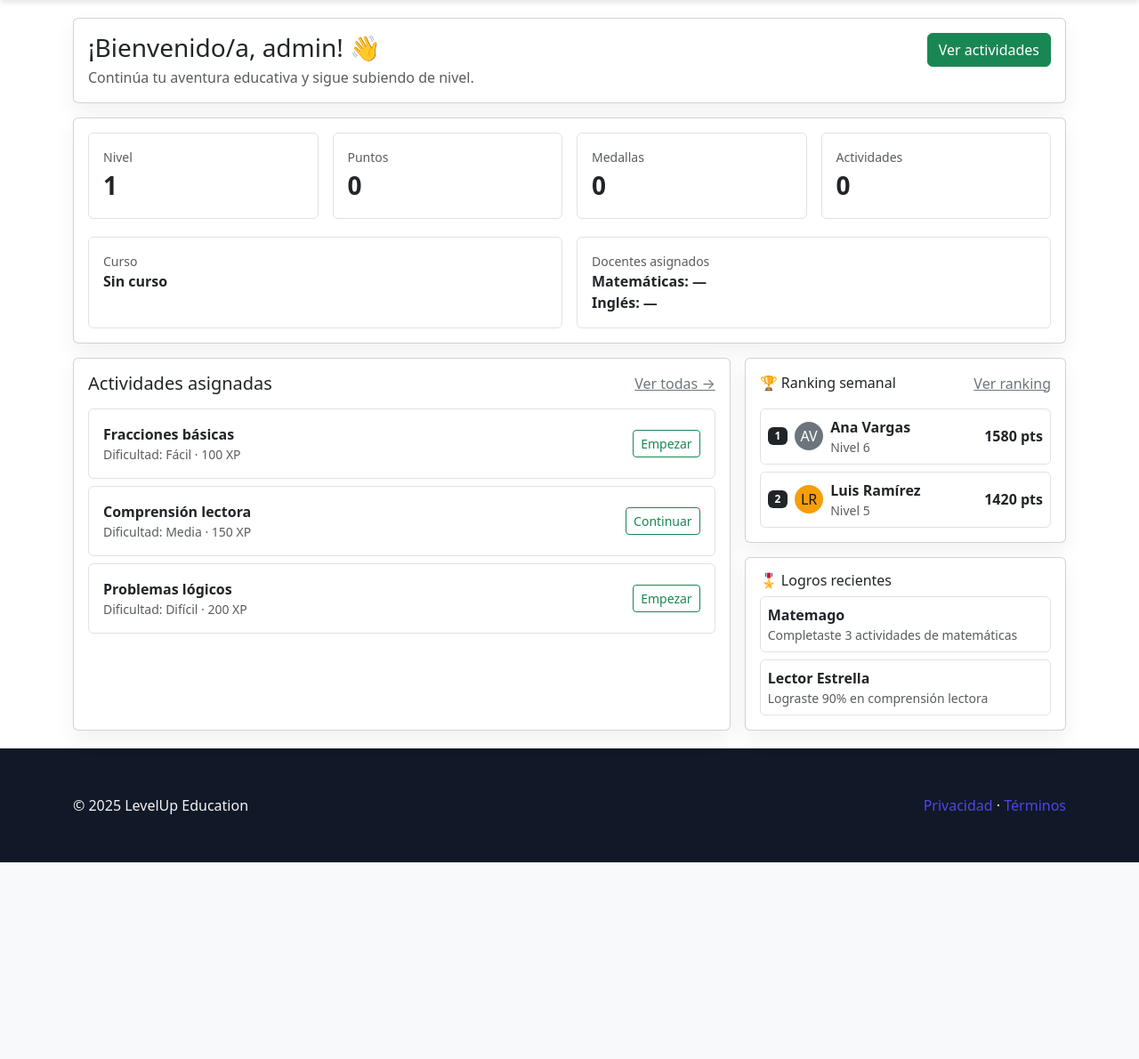
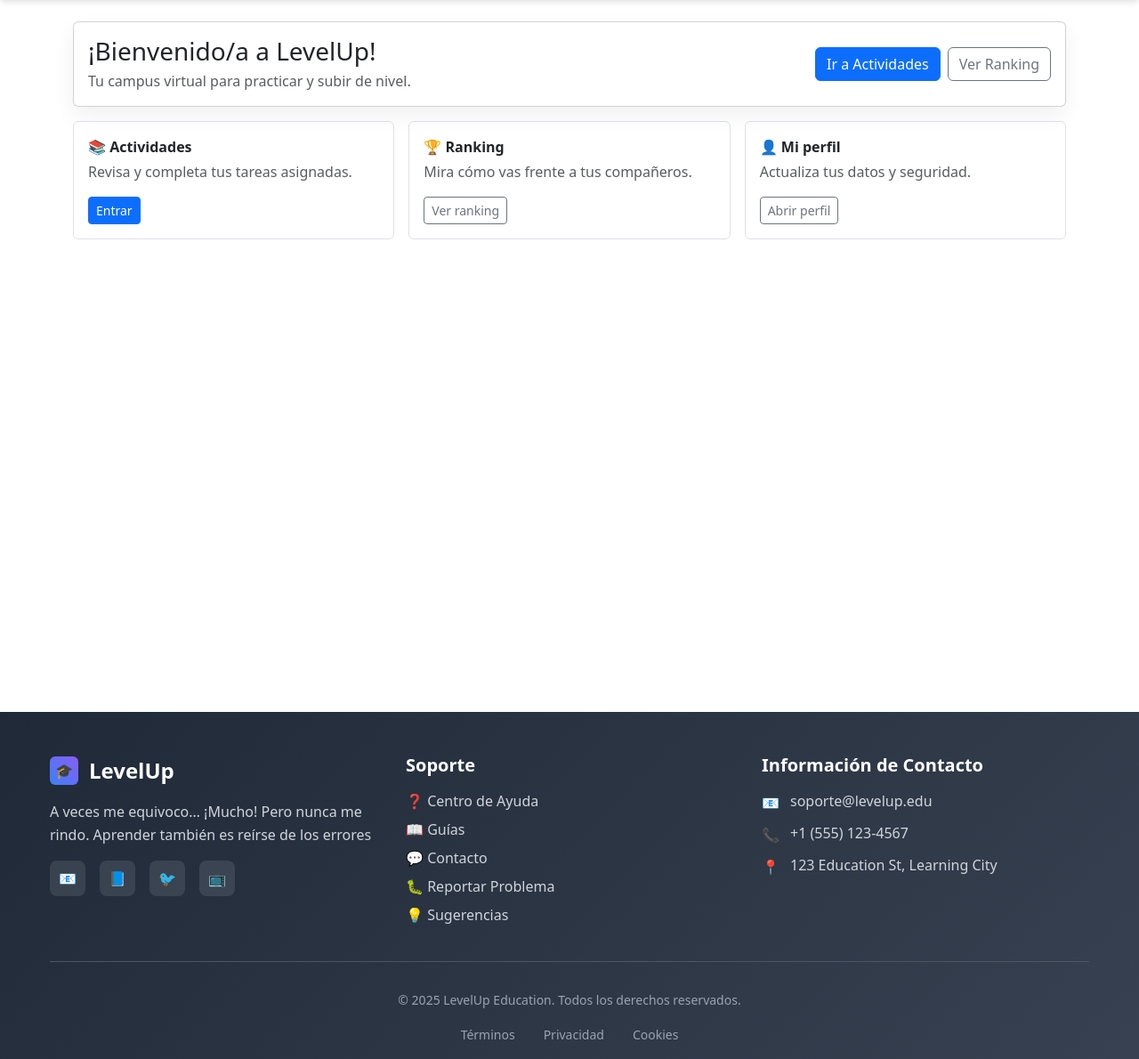
Before and after one commit to aleejandra2/Proyecto_Capstone, a Django app: page / in a window 1280 px wide. Shown: the part 99-1289 px from the top of the page at 89% size. Before the commit the page ends 1068 px from the top, so only its background shows below. Run offline with Django 5.2, Linux system fonts and the light colour scheme; a user stored in the database is signed in.

Commit message:
nueva pagina principal

```diff
--- a/LevelUp/templates/LevelUp/base.html
+++ b/LevelUp/templates/LevelUp/base.html
@@ -1,142 +1,44 @@
 {% load static %}
 <!DOCTYPE html>
 <html lang="es">
-
 <head>
   <meta charset="UTF-8" />
   <meta name="viewport" content="width=device-width, initial-scale=1.0" />
   <title>{% block title %}LevelUp - Plataforma Educativa{% endblock %}</title>
 
-  <link rel="icon" type="image/x-icon" href="{% static 'LevelUp/images/logo.png' %}">
-  <!-- Estilos de tu proyecto -->
+  <link href="https://cdn.jsdelivr.net/npm/bootstrap@5.3.3/dist/css/bootstrap.min.css" rel="stylesheet">
+
   <link rel="stylesheet" href="{% static 'LevelUp/css/style.css' %}">
   <link rel="stylesheet" href="{% static 'LevelUp/css/navbar.css' %}">
   <link rel="stylesheet" href="{% static 'LevelUp/css/footer.css' %}">
-  <!-- NUEVO: estilos globales (saca todo el CSS inline que había en base) -->
   <link rel="stylesheet" href="{% static 'LevelUp/css/global.css' %}">
   {% block extra_head %}
-  <link href="https://cdn.jsdelivr.net/npm/bootstrap@5.3.3/dist/css/bootstrap.min.css" rel="stylesheet">
+    <link href="https://cdn.jsdelivr.net/npm/bootstrap@5.3.3/dist/css/bootstrap.min.css" rel="stylesheet">
   {% endblock %}
 </head>
 
 <body>
   {% block navbar %}
-  <!-- Navbar -->
-  <nav class="navbar navbar-expand-lg bg-body-tertiary">
-    <div class="container">
-      <div class="d-none d-lg-flex align-items-center gap-3 mx-auto order-0">
-        <a class="navbar-brand d-flex align-items-center" href="{% url 'home' %}">
-          <img src="{% static 'LevelUp/images/logo.jpg' %}" width="32" height="32"
-            class="d-inline-block align-text-top me-2" style="object-fit:contain;">
-          <span>LevelUp</span>
-        </a>
-        <a class="nav-link px-2 {% if request.resolver_match.url_name == 'actividades' %}active{% endif %}"
-          href="{% url 'actividades' %}">Actividades</a>
-        <a class="nav-link px-2 {% if request.resolver_match.url_name == 'ranking' %}active{% endif %}"
-          href="{% url 'ranking' %}">Ranking</a>
-      </div>
-
-      <button class="navbar-toggler order-1" type="button" data-bs-toggle="collapse" data-bs-target="#navbarMain"
-        aria-controls="navbarMain" aria-expanded="false" aria-label="Toggle navigation">
-        <span class="navbar-toggler-icon"></span>
-      </button>
-
-      {# Menú colapsable (móvil + resto de items) #}
-      <div class="collapse navbar-collapse order-2" id="navbarMain">
-        {% with current=request.resolver_match.url_name %}
-
-        <ul class="navbar-nav me-auto mb-2 mb-lg-0">
-          {# Duplicamos tabs para móvil (no se ven en desktop) #}
-          <li class="nav-item d-lg-none">
-            <a class="nav-link {% if current == 'actividades' %}active{% endif %}"
-              href="{% url 'actividades' %}">Actividades</a>
-          </li>
-          <li class="nav-item d-lg-none">
-            <a class="nav-link {% if current == 'ranking' %}active{% endif %}" href="{% url 'ranking' %}">Ranking</a>
-          </li>
-        </ul>
-
-        {# Menú de usuario tipo Facebook (avatar dropdown) #}
-        <ul class="navbar-nav ms-auto mb-2 mb-lg-0">
-          {% if user.is_authenticated %}
-          {% with display_name=user.apodo|default:user.get_full_name|default:user.username %}
-          <li class="nav-item dropdown">
-            <a class="nav-link dropdown-toggle p-0 d-flex align-items-center" href="#" id="userMenu" role="button"
-              data-bs-toggle="dropdown" aria-expanded="false">
-              <span class="avatar avatar-sm">
-                {% if user.avatar_url %}
-                <img src="{{ user.avatar_url }}" alt="Avatar">
-                {% else %}
-                <span class="avatar-initial">{{ display_name|slice:":1"|upper }}</span>
-                {% endif %}
-              </span>
-            </a>
-            <ul class="dropdown-menu dropdown-menu-end shadow" aria-labelledby="userMenu" style="min-width:240px;">
-              <li class="px-3 py-2">
-                <div class="d-flex align-items-center">
-                  <span class="avatar me-2">
-                    {% if user.avatar_url %}
-                    <img src="{{ user.avatar_url }}" alt="Avatar">
-                    {% else %}
-                    <span class="avatar-initial">{{ display_name|slice:":1"|upper }}</span>
-                    {% endif %}
-                  </span>
-                  <div class="small">
-                    <div class="fw-semibold">{{ display_name }}</div>
-                    <div class="text-muted">{{ user.email }}</div>
-                  </div>
-                </div>
-              </li>
-              <li>
-                <hr class="dropdown-divider">
-              </li>
-              <li><a class="dropdown-item" href="{% url 'perfil' %}">Perfil</a></li>
-              <li><a class="dropdown-item" href="{% url 'perfil_editar' %}">Configuración</a></li>
-              <li><a class="dropdown-item text-danger" href="{% url 'logout' %}">Cerrar sesión</a></li>
-            </ul>
-          </li>
-          {% endwith %}
-          {% else %}
-          <li class="nav-item me-2">
-            <a class="btn btn-outline-primary" href="{% url 'login' %}">Iniciar sesión</a>
-          </li>
-          <li class="nav-item">
-            <a class="btn btn-primary" href="{% url 'register' %}">Registrarme</a>
-          </li>
-          {% endif %}
-        </ul>
-        {% endwith %}
-      </div>
-    </div>
-  </nav>
-
+    {% include "LevelUp/partials/navbar.html" %}
   {% endblock %}
 
   <!-- Mensajes -->
   <div class="messages">
     {% if messages %}
-    {% for message in messages %}
-    <div class="msg {{ message.tags }}">{{ message }}</div>
-    {% endfor %}
+      {% for message in messages %}
+        <div class="msg {{ message.tags }}">{{ message }}</div>
+      {% endfor %}
     {% endif %}
   </div>
 
-  <!-- Contenido -->
   {% block content %}{% endblock %}
+
   {% block footer %}
-  <!-- Footer -->
-  <footer class="footer footer-base">
-    <div class="container" style="display:flex; justify-content:space-between; gap:1rem; flex-wrap:wrap;">
-      <div>© 2025 LevelUp Education</div>
-      <div><a class="link" href="#">Privacidad</a> · <a class="link" href="#">Términos</a></div>
-    </div>
-  </footer>
+    {% include "LevelUp/partials/footer.html" %}
   {% endblock %}
 
-
   {% block extra_js %}
-  <script src="https://cdn.jsdelivr.net/npm/bootstrap@5.3.3/dist/js/bootstrap.bundle.min.js"></script>
+    <script src="https://cdn.jsdelivr.net/npm/bootstrap@5.3.3/dist/js/bootstrap.bundle.min.js"></script>
   {% endblock %}
 </body>
-
 </html>
--- /dev/null
+++ b/LevelUp/templates/LevelUp/home.html
@@ -0,0 +1,47 @@
+{% extends "LevelUp/base.html" %}
+{% block title %}Inicio · LevelUp{% endblock %}
+
+{% block content %}
+<main class="min-h-screen">
+  <div class="container py-4">
+    <!-- Hero / bienvenid@ -->
+    <div class="card mb-3">
+      <div class="card-body d-flex flex-wrap align-items-center justify-content-between gap-2">
+        <div>
+          <h1 class="h3 m-0">¡Bienvenido/a a LevelUp!</h1>
+          <p class="text-muted mb-0 mt-1">Tu campus virtual para practicar y subir de nivel.</p>
+        </div>
+        <div class="d-flex gap-2">
+          <a href="{% url 'actividades' %}" class="btn btn-primary">Ir a Actividades</a>
+          <a href="{% url 'ranking' %}" class="btn btn-outline-secondary">Ver Ranking</a>
+        </div>
+      </div>
+    </div>
+
+    <!-- Accesos rápidos -->
+    <div class="row g-3">
+      <div class="col-md-4">
+        <div class="border rounded p-3 h-100">
+          <div class="fw-bold mb-1">📚 Actividades</div>
+          <p class="text-muted mb-3">Revisa y completa tus tareas asignadas.</p>
+          <a class="btn btn-sm btn-primary" href="{% url 'actividades' %}">Entrar</a>
+        </div>
+      </div>
+      <div class="col-md-4">
+        <div class="border rounded p-3 h-100">
+          <div class="fw-bold mb-1">🏆 Ranking</div>
+          <p class="text-muted mb-3">Mira cómo vas frente a tus compañeros.</p>
+          <a class="btn btn-sm btn-outline-secondary" href="{% url 'ranking' %}">Ver ranking</a>
+        </div>
+      </div>
+      <div class="col-md-4">
+        <div class="border rounded p-3 h-100">
+          <div class="fw-bold mb-1">👤 Mi perfil</div>
+          <p class="text-muted mb-3">Actualiza tus datos y seguridad.</p>
+          <a class="btn btn-sm btn-outline-secondary" href="{% url 'perfil' %}">Abrir perfil</a>
+        </div>
+      </div>
+    </div>
+  </div>
+</main>
+{% endblock %}
--- /dev/null
+++ b/LevelUp/templates/LevelUp/partials/footer.html
@@ -0,0 +1,57 @@
+{% load static %}
+<footer class="footer" id="main-footer">
+  <div class="footer-container">
+    <div class="footer-content">
+      <!-- About -->
+      <div class="footer-section">
+        <div class="footer-logo">
+          <div class="footer-logo-icon">🎓</div>
+          <span class="footer-logo-text">LevelUp</span>
+        </div>
+        <p>A veces me equivoco… ¡Mucho! Pero nunca me rindo. Aprender también es reírse de los errores</p>
+        <div class="footer-social">
+          <a href="#" class="footer-social-link">📧</a>
+          <a href="#" class="footer-social-link">📘</a>
+          <a href="#" class="footer-social-link">🐦</a>
+          <a href="#" class="footer-social-link">📺</a>
+        </div>
+      </div>
+
+      <!-- Soporte -->
+      <div class="footer-section">
+        <h3>Soporte</h3>
+        <ul class="footer-links">
+          <li><a href="#" class="footer-link">❓ Centro de Ayuda</a></li>
+          <li><a href="#" class="footer-link">📖 Guías</a></li>
+          <li><a href="#" class="footer-link">💬 Contacto</a></li>
+          <li><a href="#" class="footer-link">🐛 Reportar Problema</a></li>
+          <li><a href="#" class="footer-link">💡 Sugerencias</a></li>
+        </ul>
+      </div>
+
+      <!-- Contacto -->
+      <div class="footer-section">
+        <h3>Información de Contacto</h3>
+        <div class="footer-contact-info">
+          <div class="footer-contact-item"><span class="footer-contact-icon">📧</span><span>soporte@levelup.edu</span></div>
+          <div class="footer-contact-item"><span class="footer-contact-icon">📞</span><span>+1 (555) 123-4567</span></div>
+          <div class="footer-contact-item"><span class="footer-contact-icon">📍</span><span>123 Education St, Learning City</span></div>
+        </div>
+      </div>
+    </div>
+
+    <!-- Bottom -->
+    <div class="footer-bottom">
+      <div class="footer-bottom-content">
+        <div class="footer-copyright">
+          © 2025 LevelUp Education. Todos los derechos reservados.
+        </div>
+        <ul class="footer-legal-links">
+          <li><a href="#" class="footer-legal-link">Términos</a></li>
+          <li><a href="#" class="footer-legal-link">Privacidad</a></li>
+          <li><a href="#" class="footer-legal-link">Cookies</a></li>
+        </ul>
+      </div>
+    </div>
+  </div>
+</footer>
--- /dev/null
+++ b/LevelUp/templates/LevelUp/partials/navbar.html
@@ -0,0 +1,87 @@
+{% load static %}
+<nav class="navbar navbar-expand-lg bg-body-tertiary">
+  <div class="container">
+    <div class="d-none d-lg-flex align-items-center gap-3 mx-auto order-0">
+      <a class="navbar-brand d-flex align-items-center" href="{% url 'home' %}">
+        <img src="{% static 'LevelUp/images/logo.jpg' %}" width="32" height="32"
+             class="d-inline-block align-text-top me-2" style="object-fit:contain;">
+        <span>LevelUp</span>
+      </a>
+      <a class="nav-link px-2 {% if request.resolver_match.url_name == 'actividades' %}active{% endif %}"
+         href="{% url 'actividades' %}">Actividades</a>
+      <a class="nav-link px-2 {% if request.resolver_match.url_name == 'ranking' %}active{% endif %}"
+         href="{% url 'ranking' %}">Ranking</a>
+    </div>
+
+    <button class="navbar-toggler order-1" type="button" data-bs-toggle="collapse" data-bs-target="#navbarMain"
+            aria-controls="navbarMain" aria-expanded="false" aria-label="Toggle navigation">
+      <span class="navbar-toggler-icon"></span>
+    </button>
+
+    {# Menú colapsable (móvil + resto de items) #}
+    <div class="collapse navbar-collapse order-2" id="navbarMain">
+      {% with current=request.resolver_match.url_name %}
+
+      <ul class="navbar-nav me-auto mb-2 mb-lg-0">
+        {# Duplicamos tabs para móvil (no se ven en desktop) #}
+        <li class="nav-item d-lg-none">
+          <a class="nav-link {% if current == 'actividades' %}active{% endif %}"
+             href="{% url 'actividades' %}">Actividades</a>
+        </li>
+        <li class="nav-item d-lg-none">
+          <a class="nav-link {% if current == 'ranking' %}active{% endif %}"
+             href="{% url 'ranking' %}">Ranking</a>
+        </li>
+      </ul>
+
+      {# Menú de usuario tipo Facebook (avatar dropdown) #}
+      <ul class="navbar-nav ms-auto mb-2 mb-lg-0">
+        {% if user.is_authenticated %}
+          {% with display_name=user.apodo|default:user.get_full_name|default:user.username %}
+          <li class="nav-item dropdown">
+            <a class="nav-link dropdown-toggle p-0 d-flex align-items-center" href="#" id="userMenu" role="button"
+               data-bs-toggle="dropdown" aria-expanded="false">
+              <span class="avatar avatar-sm">
+                {% if user.avatar_url %}
+                  <img src="{{ user.avatar_url }}" alt="Avatar">
+                {% else %}
+                  <span class="avatar-initial">{{ display_name|slice:":1"|upper }}</span>
+                {% endif %}
+              </span>
+            </a>
+            <ul class="dropdown-menu dropdown-menu-end shadow" aria-labelledby="userMenu" style="min-width:240px;">
+              <li class="px-3 py-2">
+                <div class="d-flex align-items-center">
+                  <span class="avatar me-2">
+                    {% if user.avatar_url %}
+                      <img src="{{ user.avatar_url }}" alt="Avatar">
+                    {% else %}
+                      <span class="avatar-initial">{{ display_name|slice:":1"|upper }}</span>
+                    {% endif %}
+                  </span>
+                  <div class="small">
+                    <div class="fw-semibold">{{ display_name }}</div>
+                    <div class="text-muted">{{ user.email }}</div>
+                  </div>
+                </div>
+              </li>
+              <li><hr class="dropdown-divider"></li>
+              <li><a class="dropdown-item" href="{% url 'perfil' %}">Perfil</a></li>
+              <li><a class="dropdown-item" href="{% url 'perfil_editar' %}">Configuración</a></li>
+              <li><a class="dropdown-item text-danger" href="{% url 'logout' %}">Cerrar sesión</a></li>
+            </ul>
+          </li>
+          {% endwith %}
+        {% else %}
+          <li class="nav-item me-2">
+            <a class="btn btn-outline-primary" href="{% url 'login' %}">Iniciar sesión</a>
+          </li>
+          <li class="nav-item">
+            <a class="btn btn-primary" href="{% url 'register' %}">Registrarme</a>
+          </li>
+        {% endif %}
+      </ul>
+      {% endwith %}
+    </div>
+  </div>
+</nav>
--- a/LevelUp/templates/LevelUp/portal/estudiante.html
+++ b/LevelUp/templates/LevelUp/portal/estudiante.html
@@ -64,9 +64,6 @@
             </div>
           </div>
         </div>
-
-
-
       </div>
     </div>
 
--- a/LevelUp/urls.py
+++ b/LevelUp/urls.py
@@ -1,15 +1,19 @@
 from django.urls import path, reverse_lazy
 from django.contrib.auth import views as auth_views
 from . import views
-from .views import register_view, login_view, logout_view, home_view
 from .forms import PasswordResetFormVisible
 
 urlpatterns = [
-    # Home / Auth
-    path("", home_view, name="home"),
-    path("ingresar/", login_view, name="login"),
-    path("registro/", register_view, name="register"),
-    path("salir/", logout_view, name="logout"),
+    # Home pública
+    path("", views.home, name="home"),
+
+    # Auth
+    path("ingresar/", views.login_view, name="login"),
+    path("registro/", views.register_view, name="register"),
+    path("salir/", views.logout_view, name="logout"),
+
+    # Portal por rol
+    path("inicio/", views.home_view, name="dashboard"),
 
     # Catálogo/Ranking/Reportes
     path("actividades/", views.actividades_view, name="actividades"),
@@ -30,9 +34,6 @@
     path("actividades/estudiante/", views.estudiante_mis_actividades, name="estudiante_lista"),
     path("actividades/estudiante/<int:pk>/resolver/", views.actividad_resolver, name="resolver"),
     path("actividades/estudiante/<int:pk>/resultado/", views.actividad_resultados, name="resolver_resultado"),
-
-    # Portal de estudiante con asignaciones y docentes de refuerzo
-    path("portal/estudiante/", views.portal_estudiante, name="portal_estudiante"),
 
     # Recuperar / Restablecer contraseña
     path(
--- a/LevelUp/views.py
+++ b/LevelUp/views.py
@@ -10,11 +10,11 @@
 from django.db import transaction, models
 import json
 from django.db.models import Count, Q
+from .forms import RegistrationForm, LoginForm, ProfileForm
+from .forms import ActividadForm, ItemFormSet
 
+# Formularios de actividades
 
-from .forms import RegistrationForm, LoginForm, ProfileForm
-# Formularios de actividades
-from .forms import ActividadForm, ItemFormSet
 
 # Modelos
 from .models import (
@@ -35,25 +35,25 @@
 
 
 # -------------------------------------------------------------------
-# Home
+# Home pública (sin login)
 # -------------------------------------------------------------------
 def home(request):
-    return render(request, 'LevelUp/index.html')
+    # Renderiza una homepage simple (puedes poner tu landing aquí)
+    return render(request, "LevelUp/home.html")
 
+
+# -------------------------------------------------------------------
+# Catálogo / Ranking / Reportes (con login)
+# -------------------------------------------------------------------
 @login_required
 def actividades_view(request):
-    # Lista simple (general) — puedes mantener como catálogo
     actividades = Actividad.objects.all().order_by("-id")[:20]
-    return render(request, "LevelUp/actividades/lista.html", {
-        "actividades": actividades
-    })
+    return render(request, "LevelUp/actividades/lista.html", {"actividades": actividades})
 
 @login_required
 def ranking_view(request):
     estudiantes_top = Estudiante.objects.order_by("-puntos").select_related("usuario")[:20]
-    return render(request, "LevelUp/ranking.html", {
-        "estudiantes_top": estudiantes_top
-    })
+    return render(request, "LevelUp/ranking.html", {"estudiantes_top": estudiantes_top})
 
 @login_required
 def reportes_docente_view(request):
@@ -74,7 +74,8 @@
             user = form.save()
             login(request, user)
             messages.success(request, "¡Cuenta creada con éxito! Bienvenido/a a LevelUp.")
-            return redirect("home")
+            # ⬇⬇ redirige al portal por rol
+            return redirect("dashboard")
         else:
             messages.error(request, "Por favor corrige los errores del formulario.")
     else:
@@ -84,7 +85,8 @@
 
 def login_view(request):
     if request.user.is_authenticated:
-        return redirect("home")
+        # ⬇⬇ si ya está logueado, al portal por rol
+        return redirect("dashboard")
 
     if request.method == "POST":
         form = LoginForm(request.POST)
@@ -104,7 +106,8 @@
                 if not remember:
                     request.session.set_expiry(0)
                 messages.success(request, f"¡Hola {user.first_name or user.username}!")
-                return redirect("home")
+                # ⬇⬇ al portal por rol
+                return redirect("dashboard")
             else:
                 messages.error(request, "Credenciales inválidas. Verifica tu email y contraseña.")
     else:
@@ -120,6 +123,9 @@
     return redirect("login")
 
 
+# -------------------------------------------------------------------
+# Portal por rol (ahora en /inicio/)
+# -------------------------------------------------------------------
 @login_required(login_url='login')
 def home_view(request):
     """
@@ -152,8 +158,8 @@
         ctx.update({
             "total_estudiantes": Estudiante.objects.count(),
             "total_actividades": Actividad.objects.count(),
-            "promedio_general": "—",  # placeholder
-            "dias_activos": 7,        # placeholder
+            "promedio_general": "—",
+            "dias_activos": 7,
         })
 
     elif rol == Usuario.Rol.ADMINISTRADOR:
@@ -166,6 +172,7 @@
 
     template = template_by_role.get(rol, "LevelUp/portal/estudiante.html")
     return render(request, template, ctx)
+
 
 
 # -------------------------------------------------------------------
```
Also changed, not shown: LevelUp/static/LevelUp/css/global.css (line endings or trailing spaces), db.sqlite3. Lines whose indentation alone changed are shown as unchanged.
